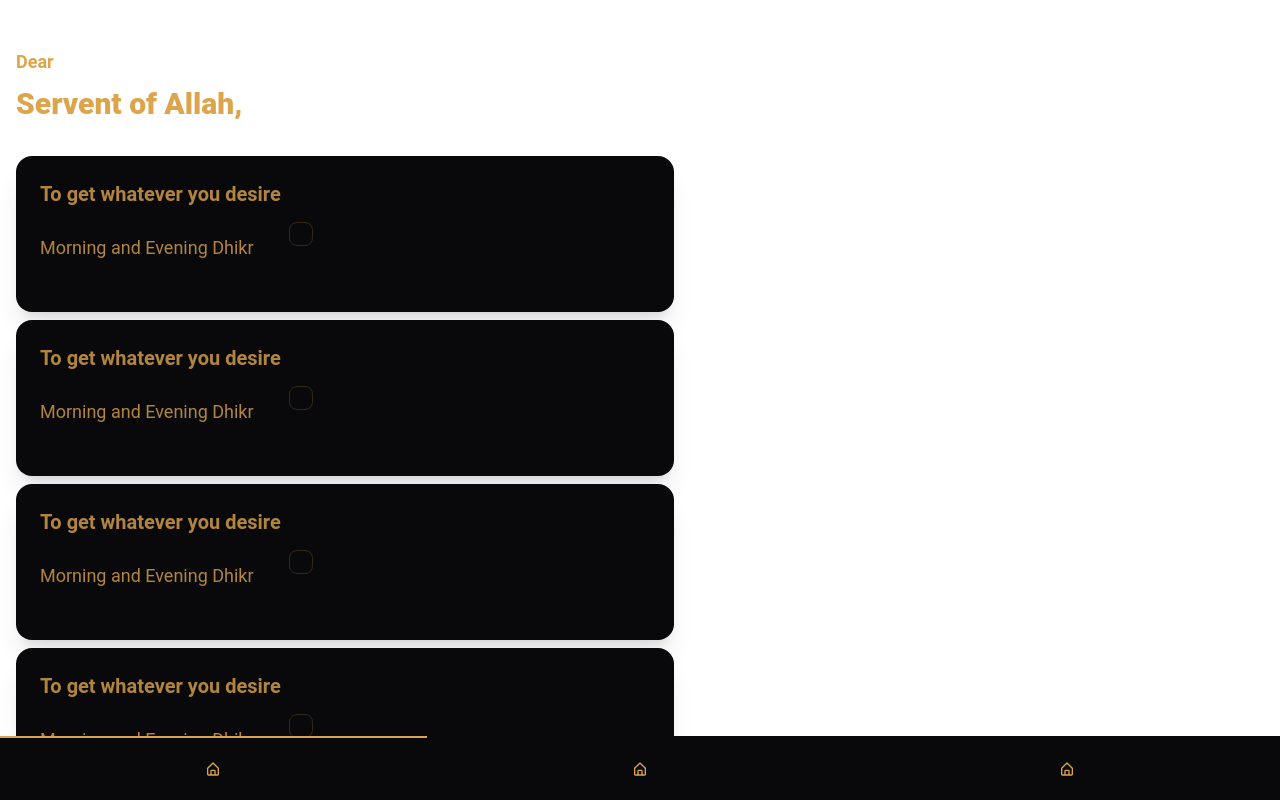
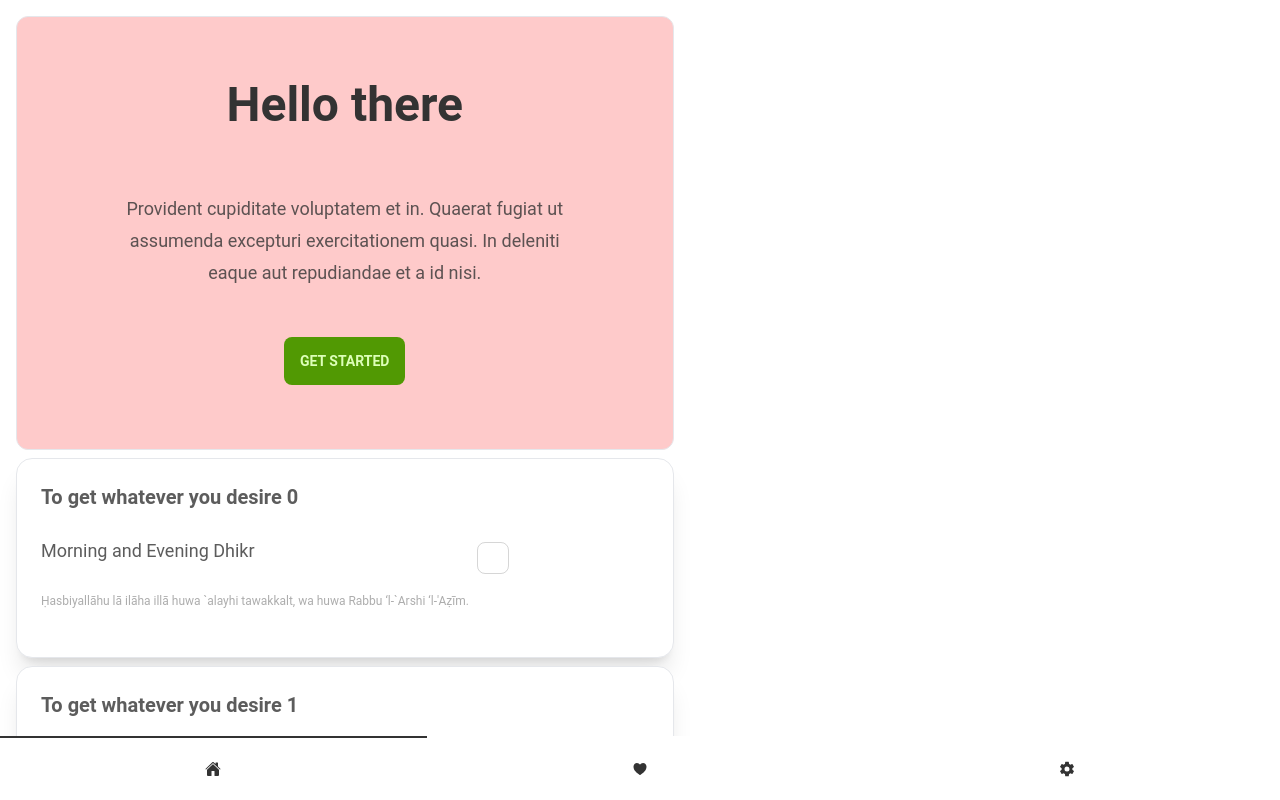
Before and after one commit to Muhammed-Rahif/swadeeq, a React (Create React App) app: page /dhikrs in a window 1280 px wide. Built offline with nearby package versions, Linux system fonts and the light colour scheme.

Commit message:
backup(code): commit

```diff
--- a/package.json
+++ b/package.json
@@ -25,6 +25,7 @@
     "@types/react-router-dom": "^5.1.7",
     "axios": "^1.3.4",
     "daisyui": "^2.51.1",
+    "framer-motion": "^10.0.1",
     "history": "^4.9.0",
     "ionicons": "^6.0.3",
     "react": "^18.2.0",
--- a/src/App.tsx
+++ b/src/App.tsx
@@ -41,7 +41,7 @@ setupIonicReact();
 const App: React.FC = () => (
   <IonApp>
     <IonReactRouter>
-      <div data-theme="luxury">
+      <div data-theme="lemonade" className="">
         <IonRouterOutlet>
           <Route exact path="/">
             <Redirect to="/dhikrs" />
--- a/src/components/BottomNav.tsx
+++ b/src/components/BottomNav.tsx
@@ -1,20 +1,25 @@
-import { IonRouterLink, useIonRouter } from "@ionic/react";
-import { BiHomeAlt } from "react-icons/bi";
+import {
+  IonFooter,
+  IonRouterLink,
+  IonToolbar,
+  useIonRouter,
+} from "@ionic/react";
+import { IoSettingsSharp, IoHome, IoHeart } from "react-icons/io5";
 
 interface BottomNavProps {}
 
 const navs = [
   {
     path: "/dhikrs",
-    icon: <BiHomeAlt />,
+    icon: <IoHome />,
   },
   {
     path: "/some",
-    icon: <BiHomeAlt />,
+    icon: <IoHeart />,
   },
   {
-    path: "/another",
-    icon: <BiHomeAlt />,
+    path: "/settings",
+    icon: <IoSettingsSharp />,
   },
 ];
 
--- a/src/pages/Dhikrs.tsx
+++ b/src/pages/Dhikrs.tsx
@@ -1,22 +1,36 @@
-import { IonContent, IonPage } from "@ionic/react";
-import React, { useState, useEffect } from "react";
+import {
+  IonContent,
+  IonHeader,
+  IonPage,
+  IonTitle,
+  IonToolbar,
+  ScrollDetail,
+} from "@ionic/react";
+import React, { useState, useEffect, useCallback } from "react";
+import { motion } from "framer-motion";
 
-function Card(): JSX.Element {
+function Card({ index }: { index: number }): JSX.Element {
   const [checked, setChecked] = useState(false);
 
   return (
-    <div className="card bg-base-100 shadow-xl my-2">
+    <div className="card bg-base-100 shadow-xl my-2 border">
       <div className="card-body p-6 flex flex-row">
         <div>
-          <h6 className="card-title">To get whatever you desire</h6>
+          <h6 className="card-title">To get whatever you desire {index} </h6>
           <p className="my-2">Morning and Evening Dhikr</p>
+          <p className="my-1 leading-4 opacity-50">
+            <small className="text-xs">
+              Ḥasbiyallāhu lā ilāha illā huwa `alayhi tawakkalt, wa huwa Rabbu
+              ‘l-`Arshi ‘l-'Aẓīm.
+            </small>
+          </p>
         </div>
         <div className="card-actions items-center justify-center">
           <input
             type="checkbox"
             checked={checked}
             onChange={(e) => setChecked(e.target.checked)}
-            className="checkbox"
+            className="checkbox checkbox-lg"
           />
         </div>
       </div>
@@ -25,22 +39,41 @@ function Card(): JSX.Element {
 }
 
 const Dhikrs: React.FC = () => {
+  const [isScrolled, setIsScrolled] = useState(false);
+
+  const handleScroll = useCallback((ev: CustomEvent<ScrollDetail>) => {
+    if (ev.detail.scrollTop > 0) {
+      setIsScrolled(true);
+    } else {
+      setIsScrolled(false);
+    }
+  }, []);
+
   return (
     <IonPage>
       <IonContent
-        style={{ "--background": "trasparent" }}
+        scrollEvents
+        onIonScroll={handleScroll}
+        style={{ "--background": "hsla(var(--b1) / var(--tw-bg-opacity, 1))" }}
         className="ion-padding ![background:transparent]"
       >
         <div className="prose lg:prose-lg h-full">
-          <div>
-            <h4 className="mb-0">Dear</h4>
-            <h2 className="text-3xl">
-              <strong>Servent of Allah,</strong>
-            </h2>
+          <div className="hero py-12 rounded-xl border bg-red-200">
+            <div className="hero-content text-center">
+              <div className="max-w-md">
+                <h1 className="text-5xl font-bold">Hello there</h1>
+                <p className="py-6">
+                  Provident cupiditate voluptatem et in. Quaerat fugiat ut
+                  assumenda excepturi exercitationem quasi. In deleniti eaque
+                  aut repudiandae et a id nisi.
+                </p>
+                <button className="btn btn-primary">Get Started</button>
+              </div>
+            </div>
           </div>
 
           {new Array(10).fill(0).map((_, index) => (
-            <Card />
+            <Card key={index} index={index} />
           ))}
         </div>
       </IonContent>
```
Also changed, not shown: 3 other files (tests, documents, lock files or other folders).
